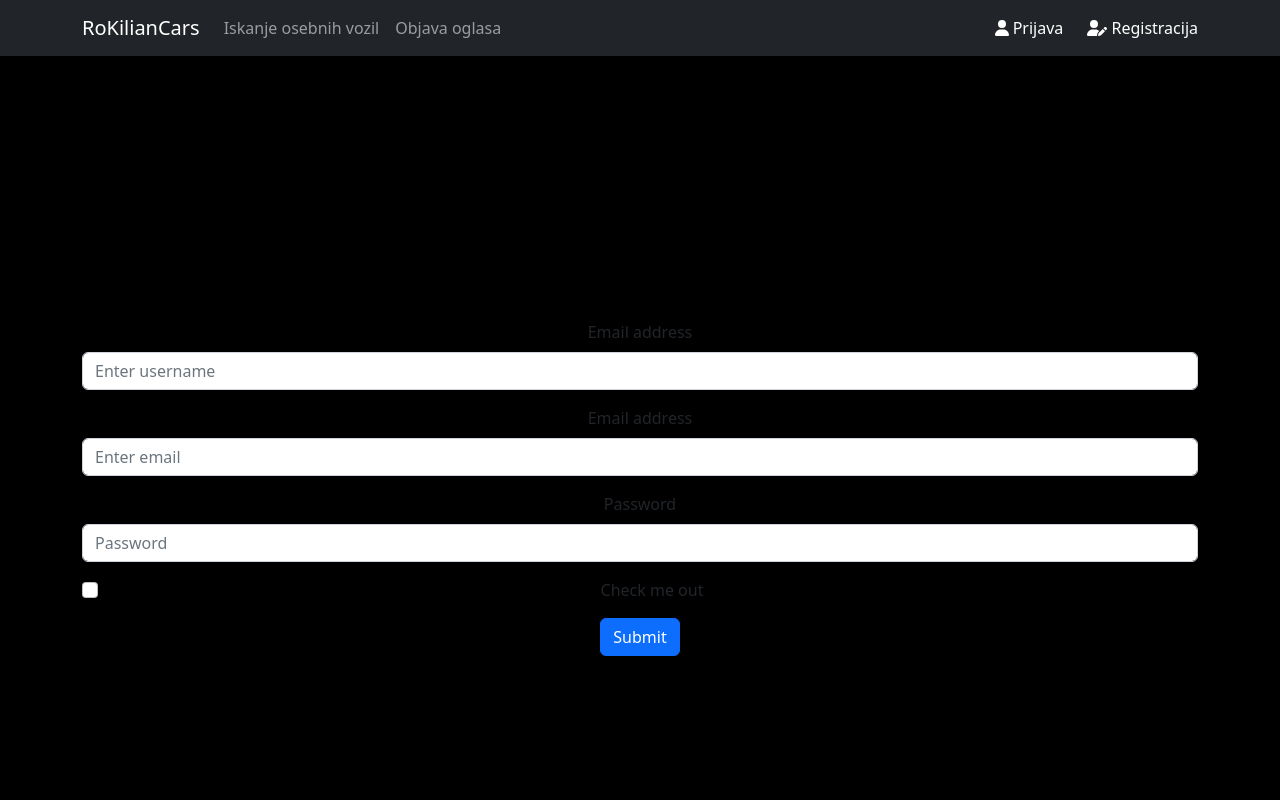
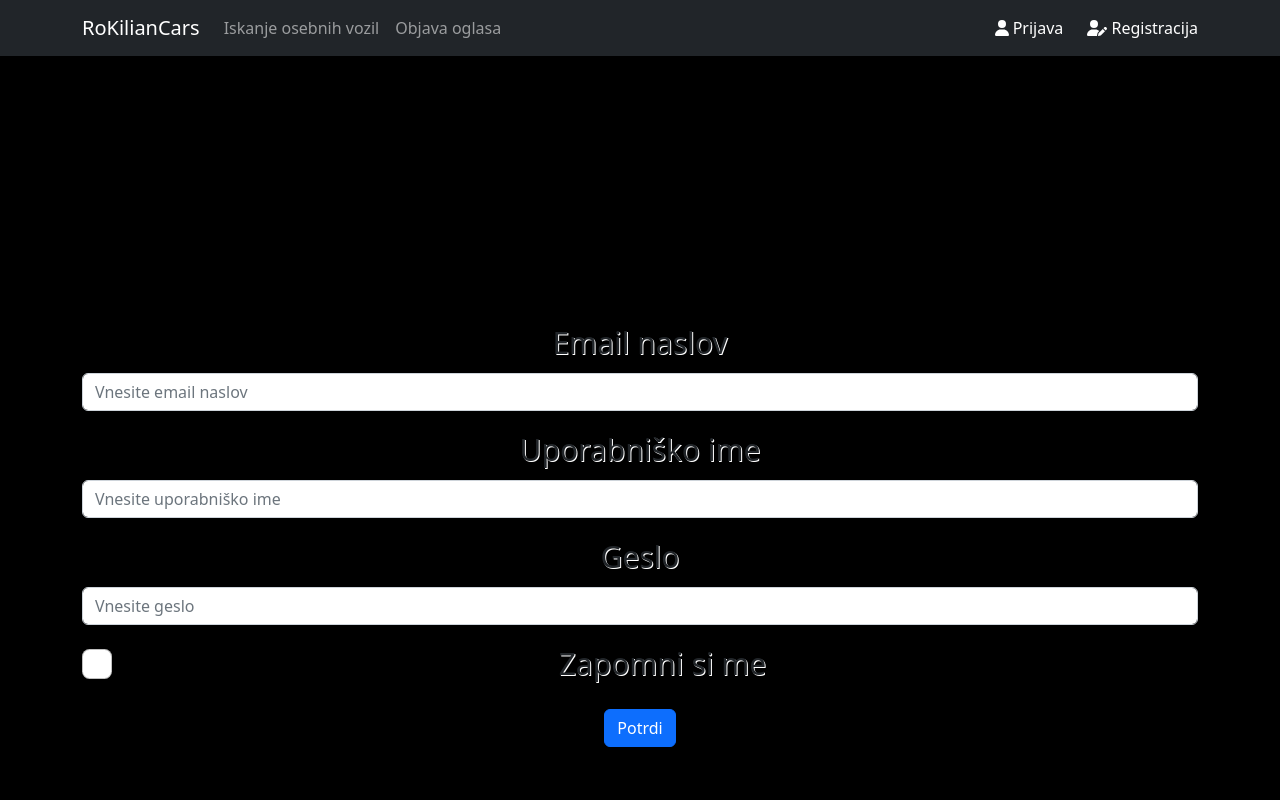
Before and after one commit to KilianTrunk/NSA_TrunkVaupotic, a React (Create React App) app in the folder appfiles/: page /registracija in a window 1280 px wide. Shown: the top 800 px of the page. Built offline with nearby package versions, Linux system fonts and the light colour scheme.

Commit message:
stiliranje, editanje navbar, registracije, prijave

```diff
--- a/appfiles/src/CSS/style.css
+++ b/appfiles/src/CSS/style.css
@@ -95,7 +95,9 @@ body {
     margin: auto;
     padding-top: 30px;
 }
+
 .padding {
     padding: 40vh 0;
-
+    text-shadow: white 1px 1px;
+    font-size: 30px;
 }
--- a/appfiles/src/Components/NavBar.js
+++ b/appfiles/src/Components/NavBar.js
@@ -10,8 +10,8 @@ export default function NavBar() {
             <Container>
                 <Navbar.Brand href="/">RoKilianCars</Navbar.Brand>
                 <Nav className="me-auto">
-                    <Nav.Link href="/iskanje">Iskanje osebnih vozil</Nav.Link>
-                    <Nav.Link href="/iskanje">Objava oglasa</Nav.Link>
+                    <Nav.Link href="#">Iskanje osebnih vozil</Nav.Link>
+                    <Nav.Link href="#">Objava oglasa</Nav.Link>
                 </Nav>
                 <Navbar.Collapse className="justify-content-end">
                     <Navbar.Text>
--- a/appfiles/src/Screens/RegistrationScreen.js
+++ b/appfiles/src/Screens/RegistrationScreen.js
@@ -7,23 +7,22 @@ export default function Registration() {
         <Container>
       <Form className='padding'>
         <Form.Group className="mb-3" controlId="formBasicEmail">
-                    <Form.Label>Email address</Form.Label>
-                    <Form.Control type="username" placeholder="Enter username" />
+          <Form.Label>Email naslov</Form.Label>
+          <Form.Control type="email" placeholder="Vnesite email naslov" />
         </Form.Group>
-                <Form.Group className="mb-3" controlId="formBasicEmail">
-                    <Form.Label>Email address</Form.Label>
-                    <Form.Control type="email" placeholder="Enter email" />
+        <Form.Group className="mb-3" controlId="formBasicText">
+          <Form.Label>Uporabniško ime</Form.Label>
+          <Form.Control type="text" placeholder="Vnesite uporabniško ime" />
         </Form.Group>
-
         <Form.Group className="mb-3" controlId="formBasicPassword">
-                    <Form.Label>Password</Form.Label>
-                    <Form.Control type="password" placeholder="Password" />
+          <Form.Label>Geslo</Form.Label>
+          <Form.Control type="password" placeholder="Vnesite geslo" />
         </Form.Group>
         <Form.Group className="mb-3" controlId="formBasicCheckbox">
-                    <Form.Check type="checkbox" label="Check me out" />
+          <Form.Check type="checkbox" label="Zapomni si me" />
         </Form.Group>
         <Button variant="primary" type="submit">
-                    Submit
+          Potrdi
         </Button>
       </Form>
     </Container>
--- a/appfiles/src/Screens/SignInScreen.js
+++ b/appfiles/src/Screens/SignInScreen.js
@@ -7,19 +7,19 @@ export default function SignIn() {
     <Container>
       <Form className='padding'>
         <Form.Group className="mb-3" controlId="formBasicEmail">
-          <Form.Label>Email address</Form.Label>
-          <Form.Control type="email" placeholder="Enter email" />
+          <Form.Label>Email naslov</Form.Label>
+          <Form.Control type="email" placeholder="Vnesite email naslov" />
         </Form.Group>
 
         <Form.Group className="mb-3" controlId="formBasicPassword">
-          <Form.Label>Password</Form.Label>
-          <Form.Control type="password" placeholder="Password" />
+          <Form.Label>Geslo</Form.Label>
+          <Form.Control type="password" placeholder="Vnesite geslo" />
         </Form.Group>
         <Form.Group className="mb-3" controlId="formBasicCheckbox">
-          <Form.Check type="checkbox" label="Check me out" />
+          <Form.Check type="checkbox" label="Zapomni si me" />
         </Form.Group>
         <Button variant="primary" type="submit">
-          Submit
+          Potrdi
         </Button>
       </Form>
     </Container>
```
Lines whose indentation alone changed are shown as unchanged.
